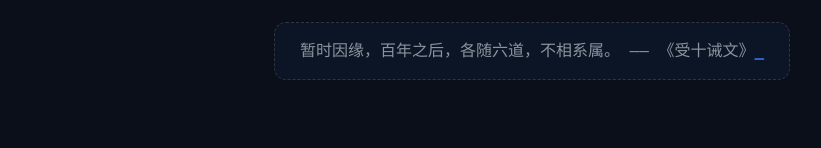
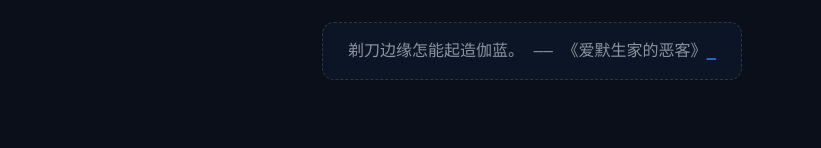
Before and after one commit to VarleyT/VarleyT.github.io, a plain HTML site: page index.html in a window 1280 px wide. Shown: the part 259-407 px from the top of the page, without its empty margins (108-929 px from the left). Drawn offline with Linux system fonts and the light colour scheme.

Commit message:
deploy: f0300392c2de17156662e80c0f170c68cd11fee7

```diff
--- a/index.html
+++ b/index.html
@@ -110,7 +110,7 @@
 
         <script>
             // 由 Node.js 构建时注入的今日名言
-            const quote = "暂时因缘，百年之后，各随六道，不相系属。 —— 《受十诫文》";
+            const quote = "剃刀边缘怎能起造伽蓝。 —— 《爱默生家的恶客》";
             let i = 0;
             const speed = 100; // 打字速度（毫秒）
 
```
